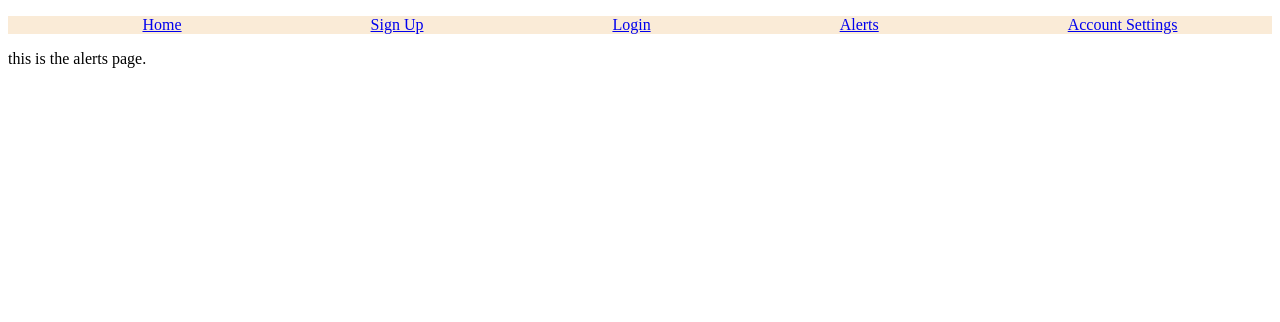
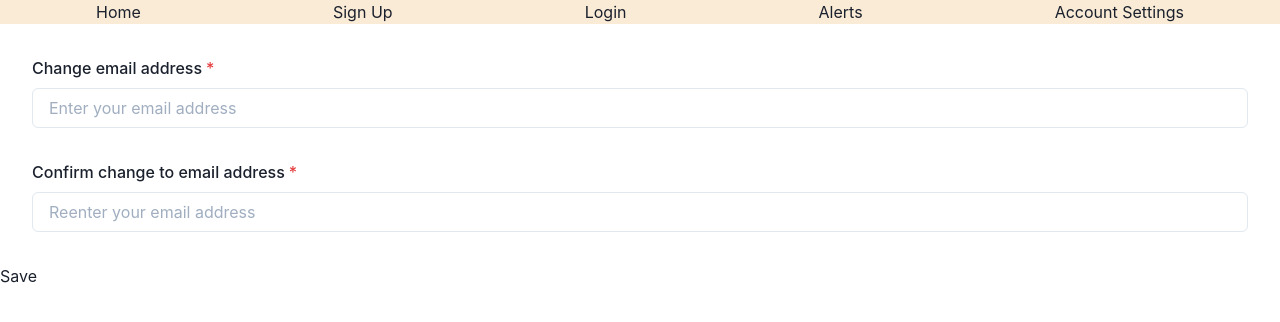
Before and after one commit to TheCaptainFalcon/Crypto_Alert, a React (Create React App) app: page /settings in a window 1280 px wide. Shown: the top 322 px of the page. Built offline with nearby package versions, Linux system fonts and the light colour scheme.

Commit message:
boiler code to test out change and submit functions before converting to separate menu items.

```diff
--- a/src/App.js
+++ b/src/App.js
@@ -20,9 +20,14 @@ import './App.css';
 //   MenuDivider,
 // } from "@chakra-ui/react";
 import Alerts from './components/Alerts';
+import Settings from './components/Settings';
+import { ChakraProvider } from '@chakra-ui/react';
+// This is needed for the CSS template to work/apply.
+
 
 function App() {
   return (
+    <ChakraProvider>
       <Router>
         <div>
           <ul className="menu">
@@ -67,10 +72,11 @@ function App() {
             <Route exact path="/signup" component={Signup} />
             <Route exact path="/login" component={Login} />
             <Route exact path="/alerts" component={Alerts} />
-            <Route exact path="/settings" component={Alerts} />
+            <Route exact path="/settings" component={Settings} />
           </Switch>
         </div>
       </Router>
+      </ChakraProvider>
 
   );
 }
--- a/src/components/Settings.jsx
+++ b/src/components/Settings.jsx
@@ -1,16 +1,67 @@
 import React, { Component } from 'react';
+import {
+    FormControl,
+    FormLabel,
+    FormErrorMessage,
+    FormHelperText,
+    Input,
+    Button
+  } from "@chakra-ui/react"
+import './css/Settings.css'
 
 class Settings extends Component {
     constructor(props) {
         super(props);
-        this.state = {}
+        this.state = {
+            email: '',
+            confirmEmail: '',
+
+        }
+        // where to enter functions to bind
+        this.handleEmailChange = this.handleEmailChange.bind(this);
+        this.handleConfirmEmailChange = this.handleConfirmEmailChange.bind(this);
+        this.handleSubmit = this.handleSubmit.bind(this);
     };
+
+    handleEmailChange(e) {
+        this.setState({ email: e.target.value })
+    };
+
+    handleConfirmEmailChange(e) {
+        this.setState({ confirmEmail: e.target.value })
+    };
+
+    handleSubmit(e) {
+        e.preventDefault();
+        alert(`${this.state.email} + has been changed!`)
+    }
 
     render() {
         return (
-            <div>
-                account settings
-            </div>
+            <form className="container" onSubmit={this.handleSubmit}>
+                {/* maybe its better to change this into a menu setup where it leads to each individual change setup */}
+                <div className="form">
+                    <FormControl id="email" isRequired>
+                        <FormLabel>Change email address</FormLabel>
+                        <Input
+                            type="email"
+                            placeholder="Enter your email address"
+                            onChange={this.handleEmailChange}
+                        />
+                    </FormControl>
+                </div>
+                <div className="form">
+                    <FormControl id="confirmEmail" isRequired>
+                        <FormLabel>Confirm change to email address</FormLabel>
+                        <Input
+                            type="email"
+                            placeholder="Reenter your email address"
+                            onChange={this.handleConfirmEmailChange}
+                        />
+                    </FormControl>
+                </div>
+            <button>Save</button>
+            </form>
         )
     }
 }
--- /dev/null
+++ b/src/components/css/Settings.css
@@ -0,0 +1,3 @@
+.form  {
+    margin: 2rem;
+}
```
